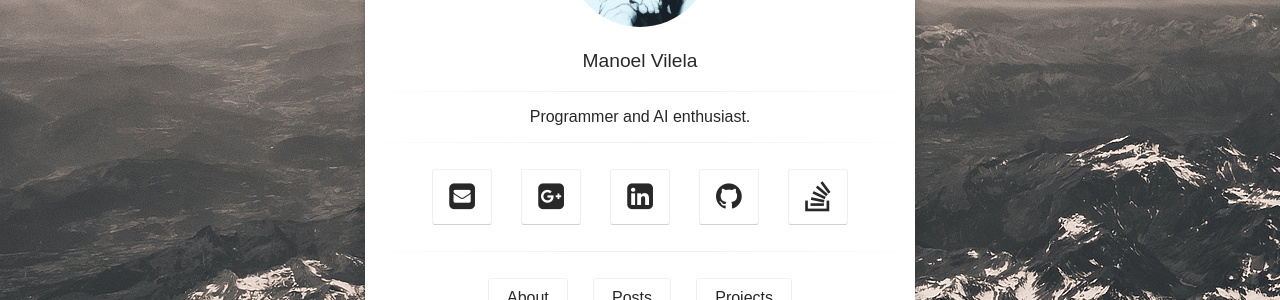
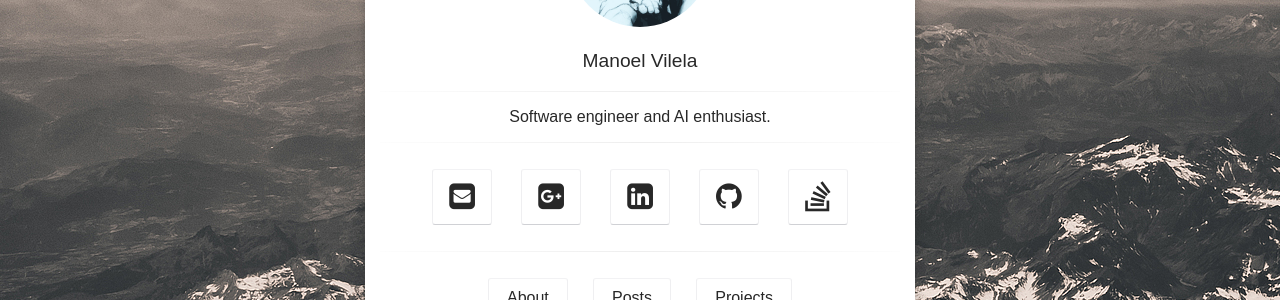
Before and after one commit to ryukinix/ryukinix.github.io, a Jekyll site: the page built from index.html, in a window 1280 px wide. Shown: the part 351-651 px from the top of the page. Built offline with Jekyll 4.4.1, drawn with Linux system fonts in a browser that asks for light colours; some web fonts are replaced; comment, search, counter and statistics services are not loaded.

Commit message:
Use software engineer instead programmer
Because programmer is too informal.

```diff
--- a/_config.yml
+++ b/_config.yml
@@ -1,6 +1,6 @@
 # Site
 title:              Manoel Vilela
-bio:                "Programmer and AI enthusiast."
+bio:                "Software engineer and AI enthusiast."
 description:        "This is my site where I have my projects and blog."
 reading_time:       true
 words_per_minute:   100
```
